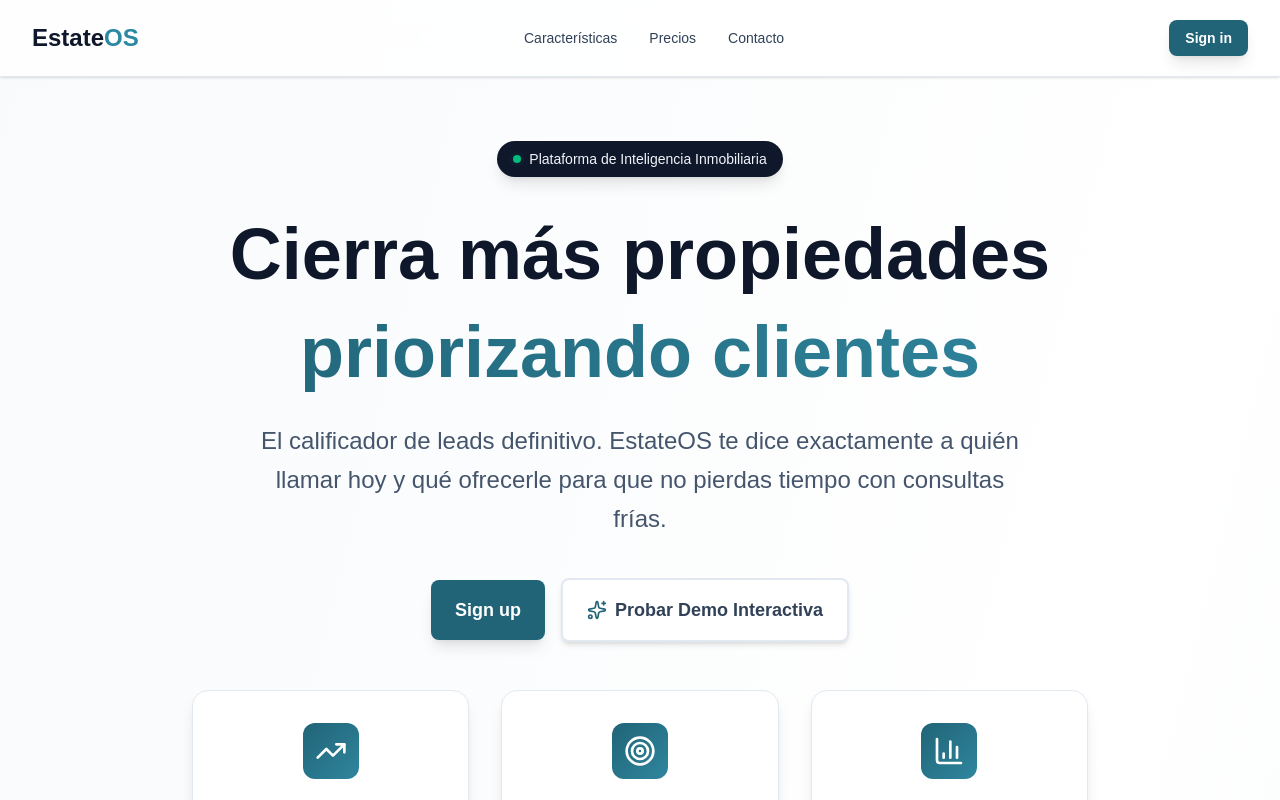
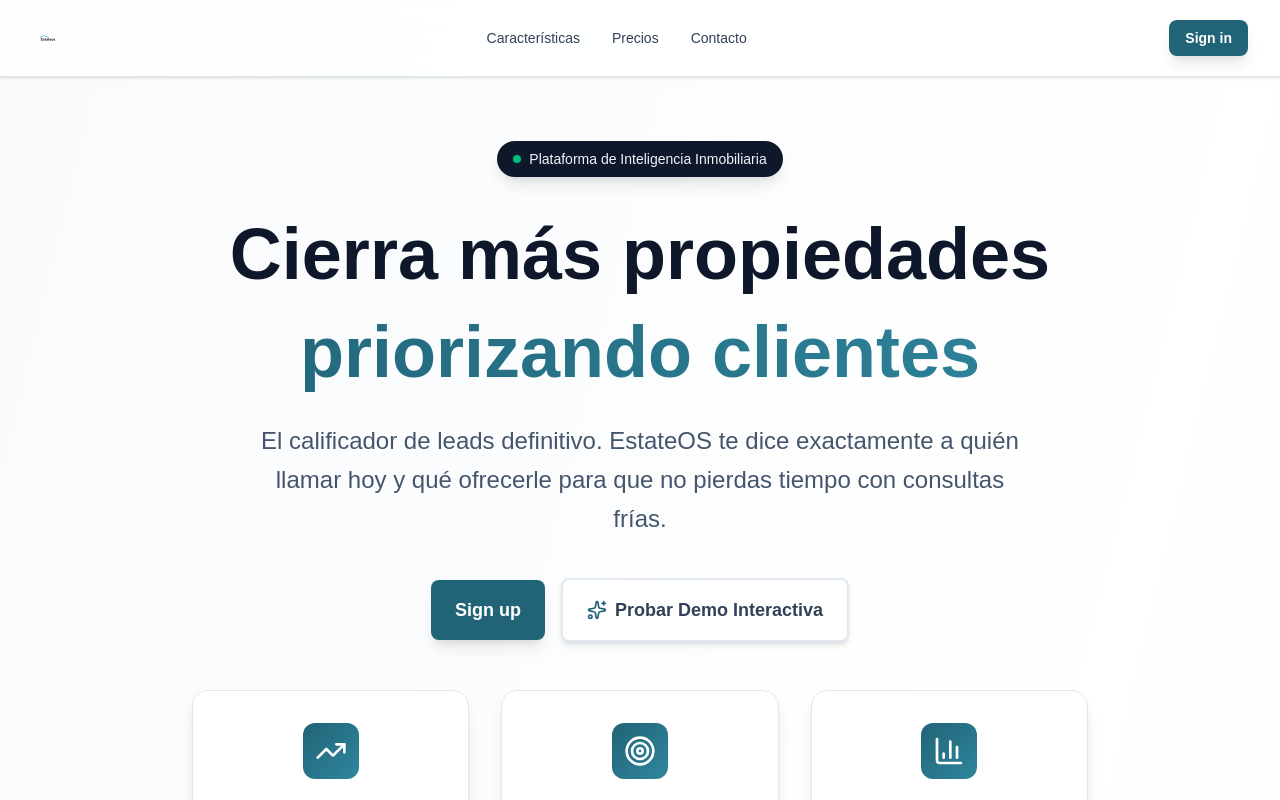
Before and after one commit to imanol676/SaaS-vertical-para-negocios-inmobiliarios, a Next.js app in the folder saasinmobiliario/: page / in a window 1280 px wide. Shown: the top 800 px of the page. Built offline with nearby package versions, Linux system fonts and the light colour scheme.

Commit message:
cambio de logo

```diff
--- a/saasinmobiliario/src/app/page.tsx
+++ b/saasinmobiliario/src/app/page.tsx
@@ -1,6 +1,7 @@
 "use client";
 
 import Link from "next/link";
+import Image from "next/image";
 
 import {
   ArrowRight,
@@ -70,8 +71,8 @@
 
       <header className="sticky top-0 z-50 bg-white/80 backdrop-blur-md border-b border-slate-200 shadow-sm">
         <div className="container mx-auto px-6 lg:px-8 py-5 flex items-center justify-between">
-          <div className="text-2xl font-bold text-slate-900">
-            Estate<span className="text-[#2b88a1]">OS</span>
+          <div className="flex items-center">
+            <Image src="/logo.png" alt="EstateOS Logo" width={140} height={35} className="h-8 w-auto mix-blend-multiply" />
           </div>
 
           {/* Desktop Nav */}
@@ -819,8 +820,8 @@
         <div className="container mx-auto px-6 lg:px-8">
           <div className="grid grid-cols-1 md:grid-cols-4 gap-8 mb-8">
             <div>
-              <div className="text-2xl font-bold text-white mb-4">
-                Estate<span className="text-[#2f869e]">OS</span>
+              <div className="mb-4">
+                <Image src="/logo.png" alt="EstateOS Logo" width={140} height={35} className="h-8 w-auto brightness-0 invert opacity-90" />
               </div>
               <p className="text-sm text-slate-400">
                 Potencia tu negocio inmobiliario con inteligencia artificial.
--- a/saasinmobiliario/src/components/DashboardHeader.tsx
+++ b/saasinmobiliario/src/components/DashboardHeader.tsx
@@ -3,6 +3,7 @@
 import { useState } from "react";
 import { UserButton } from "@clerk/nextjs";
 import Link from "next/link";
+import Image from "next/image";
 import { usePathname } from "next/navigation";
 import { Menu, X } from "lucide-react";
 import { navItems } from "./Sidebar";
@@ -23,8 +24,8 @@
           >
             {isMobileMenuOpen ? <X className="w-6 h-6" /> : <Menu className="w-6 h-6" />}
           </button>
-          <div className="text-2xl font-bold text-slate-900">
-            Estate<span className="text-[#2b88a1]">OS</span>
+          <div className="flex items-center">
+            <Image src="/logo.png" alt="EstateOS Logo" width={140} height={35} className="h-8 w-auto mix-blend-multiply" />
           </div>
         </div>
 
--- a/saasinmobiliario/src/components/demo/DemoHeader.tsx
+++ b/saasinmobiliario/src/components/demo/DemoHeader.tsx
@@ -2,6 +2,7 @@
 
 import { useState } from "react";
 import Link from "next/link";
+import Image from "next/image";
 import { Menu, X } from "lucide-react";
 
 export function DemoHeader() {
@@ -23,8 +24,8 @@
           >
             {isMobileMenuOpen ? <X className="w-6 h-6" /> : <Menu className="w-6 h-6" />}
           </button>
-          <div className="text-2xl font-bold text-slate-900">
-            Estate<span className="text-[#2b88a1]">OS</span> <span className="text-sm font-semibold text-gray-400 align-middle ml-2">DEMO</span>
+          <div className="flex items-center">
+            <Image src="/logo.png" alt="EstateOS Logo" width={140} height={35} className="h-8 w-auto mix-blend-multiply" /> <span className="text-sm font-semibold text-gray-400 align-middle ml-2">DEMO</span>
           </div>
         </div>
 
```
Also changed, not shown: saasinmobiliario/public/logo.png (added).
